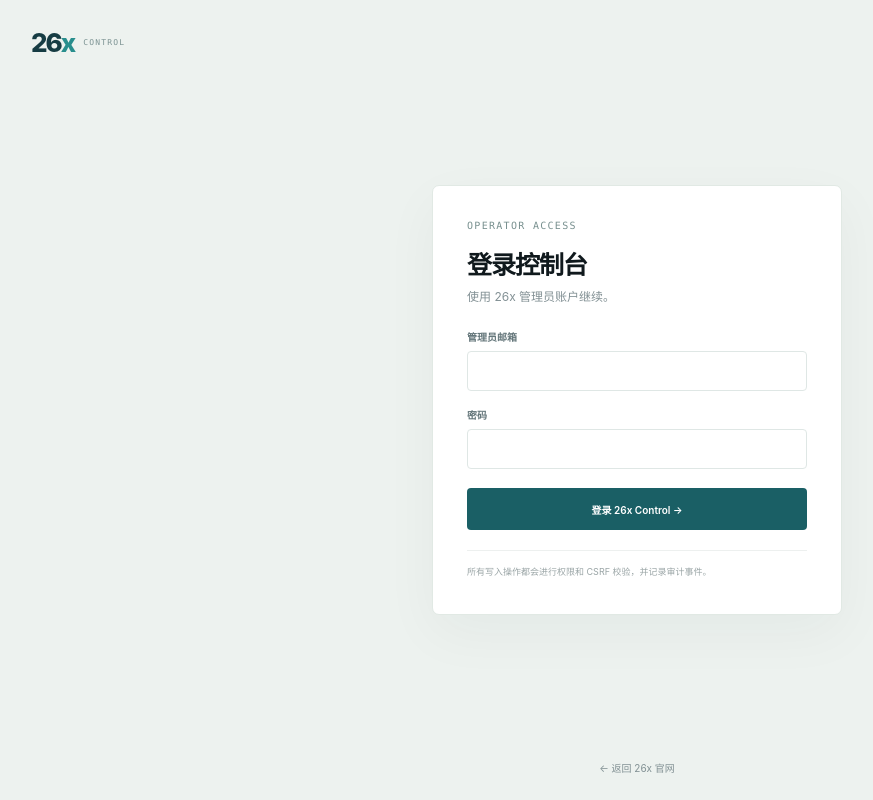
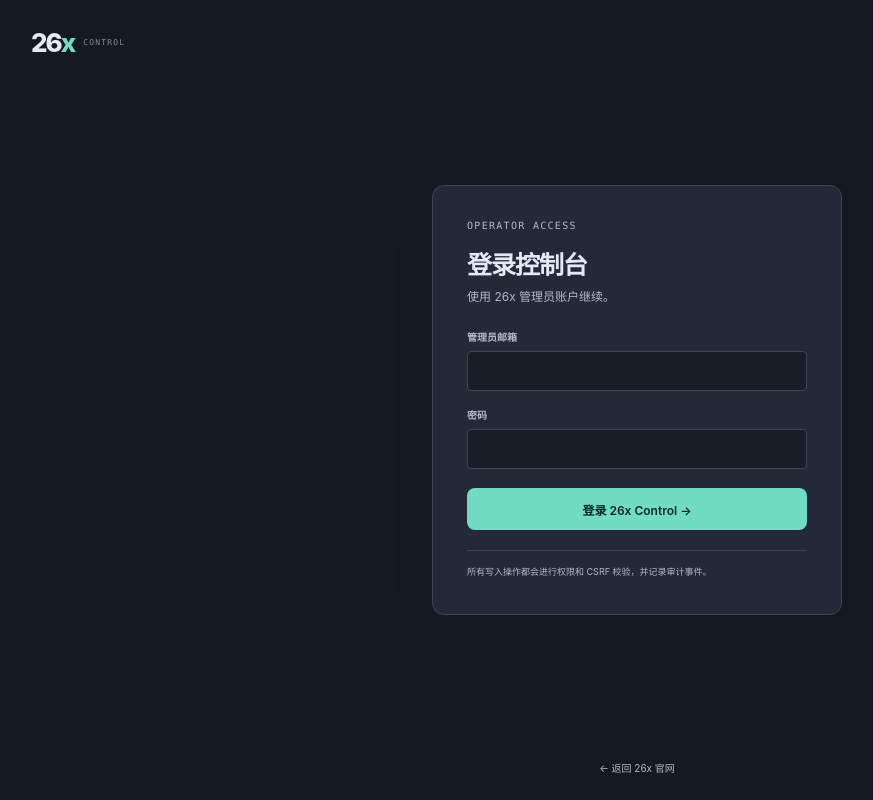
Before and after one commit to lilin2377881013-cmyk/26x-vpn, a Next.js app in the folder web/: page /admin/login in a window 1280 px wide. Shown: the whole page, without its empty margins (3-876 px from the left). Built offline with nearby package versions, Linux system fonts and the light colour scheme; no server answers.

Commit message:
Unify admin navigation and match the 26x app palette

```diff
--- /dev/null
+++ b/web/app/admin/admin-theme.css
@@ -0,0 +1,78 @@
+.admin-theme {
+  --admin-bg: #191d27;
+  --admin-chrome: #151922;
+  --admin-panel: #242938;
+  --admin-line: #3b4658;
+  --admin-ink: #e2eaf4;
+  --admin-muted: #aeb9c9;
+  --admin-mint: #71dbc3;
+  --admin-gold: #f0ca87;
+  min-height: 100dvh;
+  background: var(--admin-bg);
+  color: var(--admin-ink);
+  color-scheme: dark;
+}
+.admin-theme :is(.admin-shell, .admin-loading) { background: var(--admin-bg); color: var(--admin-ink); }
+.admin-theme .admin-shell { grid-template-columns: 230px minmax(0, 1fr); }
+.admin-theme .admin-sidebar {
+  position: sticky;
+  top: 0;
+  height: 100dvh;
+  min-height: 0;
+  overflow: auto;
+  background: var(--admin-chrome);
+  border-right: 1px solid var(--admin-line);
+  padding: 24px 16px;
+}
+.admin-theme .admin-nav-group { display: grid; gap: 4px; margin-bottom: 12px; }
+.admin-theme .sidebar-label { color: var(--admin-muted); font: 600 11px var(--sans); padding: 8px 12px 4px; }
+.admin-theme .admin-nav { color: var(--admin-muted); border-radius: 8px; font-size: 13px; }
+.admin-theme .admin-nav:is(.active, :hover) { color: var(--admin-mint); background: #263c41; }
+.admin-theme .sidebar-bottom { border-color: var(--admin-line); }
+.admin-theme .sidebar-bottom > div:not(.admin-avatar) { min-width: 0; overflow-wrap: anywhere; }
+.admin-theme .sidebar-bottom button { white-space: nowrap; }
+.admin-theme :is(.admin-topbar, .login-shell) { background: var(--admin-chrome); }
+.admin-theme .admin-topbar { border-color: var(--admin-line); color: var(--admin-ink); }
+.admin-theme :is(.metric-card, .panel, .dialog-card, .login-card, .node-detail-card, .endpoint-grid div) {
+  background: var(--admin-panel);
+  border-color: var(--admin-line);
+  border-radius: 12px;
+}
+.admin-theme .admin-heading h1 { font-size: clamp(24px, 3vw, 34px); }
+.admin-theme .metric-card > strong { color: var(--admin-gold); }
+.admin-theme .metric-glyph { color: #425268; }
+.admin-theme .admin-columns { grid-template-columns: minmax(0, 1.65fr) minmax(0, 1fr); }
+.admin-theme :is(.panel, .metric-card) { padding: 18px; min-width: 0; }
+.admin-theme :is(.table-head, .panel-foot, .user-row, .activity-item, .audit-list > div, .dialog-heading, .form-actions, .node-detail-head, .login-note, .env-pill) { border-color: var(--admin-line); }
+.admin-theme :is(.panel-heading h2, .table-user strong, .plan-row > div strong, .endpoint-grid strong) { color: var(--admin-ink); }
+.admin-theme :is(.breadcrumb, .admin-help, .eyebrow, .admin-heading p, .metric-card > span, .metric-card > small, .panel-heading p, .table-head, .user-row, .table-user small, .node-name small, .plan-row > div small, .activity-item small, .audit-list span, .audit-list time, .panel-foot, .empty-hint, .empty-state p, .login-card > p, .login-note, .login-back, .login-card label, .admin-form label, .admin-form small, .form-hint, .endpoint-grid span, .endpoint-grid small, .node-detail-head small) { color: var(--admin-muted); }
+.admin-theme .primary-action { background: var(--admin-mint); color: #142a28; border-radius: 8px; font-size: 12px; }
+.admin-theme .primary-action:hover { background: #a1ecdc; }
+.admin-theme :is(.subtle-button, .search-box, .login-card input, .admin-form input, .admin-form select) {
+  background: var(--admin-bg);
+  border-color: var(--admin-line);
+  color: var(--admin-ink);
+}
+.admin-theme :is(.search-box input, .row-menu, .icon-button, .view-all, .latency, .health, .brand-x, .env-pill) { color: var(--admin-mint); }
+.admin-theme :is(.health-warn, .user-status.suspended) { color: var(--admin-gold); }
+.admin-theme :is(.protocol-chip, .activity-mark) { background: #2b4145; color: var(--admin-mint); }
+.admin-theme .login-brand .brand-mark { color: var(--admin-ink); }
+.admin-theme .login-shell { min-height: 100dvh; }
+.admin-theme .data-table { overflow-x: auto; }
+.admin-theme :is(.node-row, .table-head, .user-row) { overflow-wrap: anywhere; }
+.admin-theme :focus-visible { outline: 2px solid var(--admin-gold); outline-offset: 3px; }
+
+@media (max-width: 1050px) {
+  .admin-theme .admin-columns { grid-template-columns: minmax(0, 1fr); }
+}
+@media (max-width: 720px) {
+  .admin-theme .admin-shell { display: block; }
+  .admin-theme .admin-sidebar { height: auto; z-index: 3; padding: 12px 14px; border-right: 0; border-bottom: 1px solid var(--admin-line); }
+  .admin-theme .admin-brand { padding: 0 5px 8px; }
+  .admin-theme .admin-sidebar nav { display: flex; overflow-x: auto; }
+  .admin-theme .admin-nav-group { display: flex; margin: 0; }
+  .admin-theme :is(.sidebar-label, .sidebar-bottom) { display: none; }
+  .admin-theme .admin-nav { white-space: nowrap; }
+  .admin-theme .admin-heading { align-items: flex-start; gap: 12px; }
+  .admin-theme .data-table:not(.device-table) :is(.table-head, .user-row) { min-width: 530px; }
+}
--- a/web/app/admin/layout.tsx
+++ b/web/app/admin/layout.tsx
@@ -1,4 +1,5 @@
 import type { Metadata } from "next";
+import "./admin-theme.css";
 
 export const metadata: Metadata = {
   title: "管理控制台",
@@ -6,5 +7,5 @@ export const metadata: Metadata = {
 };
 
 export default async function AdminLayout({ children }: Readonly<{ children: React.ReactNode }>) {
-  return children;
+  return <div className="admin-theme">{children}</div>;
 }
--- a/web/app/admin/operations.module.css
+++ b/web/app/admin/operations.module.css
@@ -1,12 +1,12 @@
-.page { max-width: 1080px; margin: 0 auto; padding: 28px clamp(16px, 4vw, 36px) 56px; color: #10282e; }
+.page { max-width: 1280px; margin: 0 auto; padding: 28px clamp(16px, 4vw, 36px) 56px; color: var(--admin-ink); }
 .nav, .heading, .pager { display: flex; align-items: center; gap: 16px; flex-wrap: wrap; }
-.nav a, .card td a { color: #087e79; text-decoration: underline; text-underline-offset: 3px; }
+.nav a, .card td a { color: var(--admin-mint); text-decoration: underline; text-underline-offset: 3px; }
 .heading { justify-content: space-between; margin-block: 20px; }
 .heading h1, .card h2 { margin: 0; }
-.card { margin-block: 16px; padding: 20px; background: white; border: 1px solid #dfe7e5; border-radius: 8px; overflow-x: auto; }
+.card { margin-block: 16px; padding: 20px; background: var(--admin-panel); border: 1px solid var(--admin-line); border-radius: 8px; overflow-x: auto; }
 .card table { width: 100%; min-width: 480px; border-collapse: collapse; text-align: left; }
-.card th, .card td { padding: 12px 10px; border-bottom: 1px solid #edf0f0; }
-.card td small { display: block; color: #66787c; margin-top: 4px; }
+.card th, .card td { padding: 12px 10px; border-bottom: 1px solid var(--admin-line); }
+.card td small { display: block; color: var(--admin-muted); margin-top: 4px; }
 .fields { display: grid; grid-template-columns: repeat(auto-fit, minmax(190px, 1fr)); gap: 16px; border: 0; margin: 0; padding: 0; }
 .chart { display: grid; gap: 8px; }
 .barRow { display: grid; grid-template-columns: 98px minmax(48px, 1fr) 72px; align-items: center; gap: 8px; font-size: .82rem; }
```
Also changed, not shown: web/app/admin/admin-nav.tsx (added, +26 -0 lines), web/app/admin/operations.tsx (+15 -7 lines), web/app/admin/page.tsx (+14 -11 lines).
